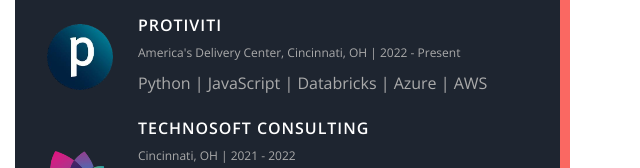
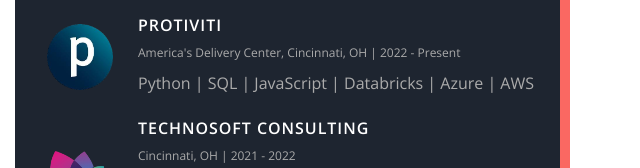
Before and after one commit to ksamavati/portfolio, a website: page theme/resume.html in a window 1280 px wide. Shown: the part 362-530 px from the top of the page, 640-1280 px from the left. Drawn offline with nearby package versions, Linux system fonts and the light colour scheme; files whose address does not match are found by name.

Commit message:
added SQL to Protiviti experience

```diff
--- a/theme/resume.html
+++ b/theme/resume.html
@@ -137,7 +137,7 @@
                                     <div class="history-text">
                                         <h5>Protiviti</h5>
                                         <span>America's Delivery Center, Cincinnati, OH | 2022 - Present</span>
-                                        <p>Python | JavaScript | Databricks | Azure | AWS</p>
+                                        <p>Python | SQL | JavaScript | Databricks | Azure | AWS</p>
                                     </div>
                                 </div>
                                 <div class="history-item">
```
Also changed, not shown: source/resume.html (+1 -1 lines).
